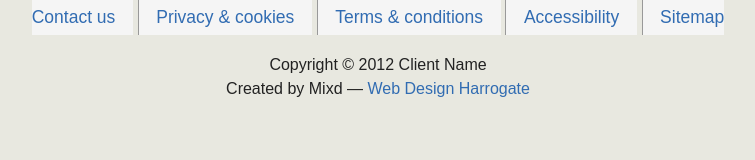
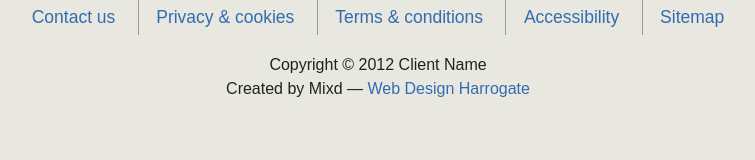
Before and after one commit to antpearson/Mixd-CSS-Framework, a plain HTML site: page index.html in a window 1280 px wide. Shown: the whole page, without its empty margins (262-1017 px from the left). Drawn offline with nearby package versions, Linux system fonts and the light colour scheme.

Commit message:
Tweaks to basic tertiary navigation

```diff
--- a/assets/scss/core/modules.scss
+++ b/assets/scss/core/modules.scss
@@ -76,12 +76,18 @@
 .nav--tertiary {
 	font-size: .875em;
 
-	@include respond-min(44em) {
+	@include respond-min($bp2) {
 		margin-bottom: .5em;
 		text-align: center;
 
+		li{
+			border-left-color: #999;
+		}
 
-		a { padding: .25em 1em; }
+		a {
+			padding: .25em 1em;
+			background-color: transparent;
+		}
 
 		@include nav-inline;
 		@include nav-divided;
```
Also changed, not shown: assets/css/all-old-ie.css, assets/css/all.css.
